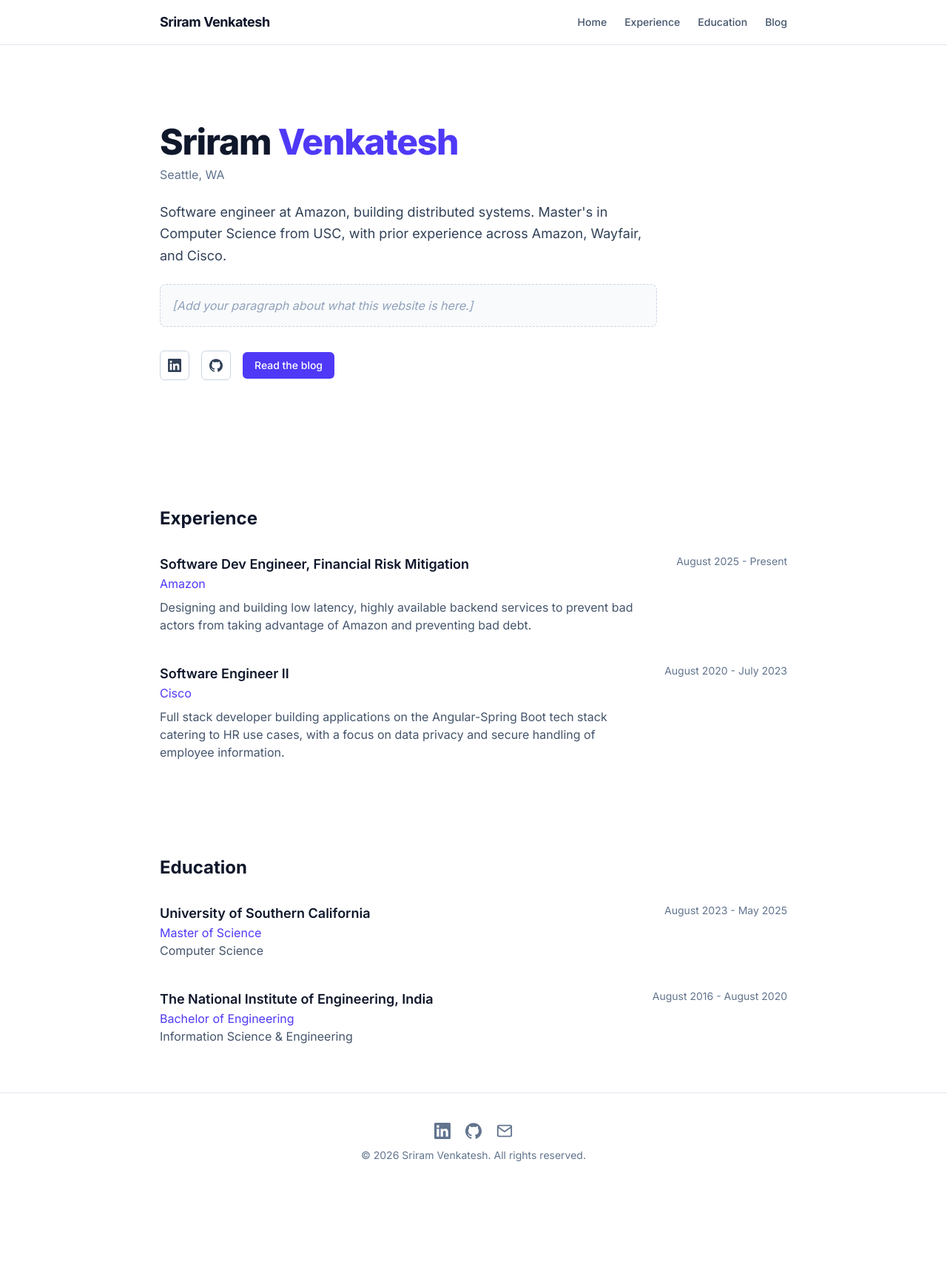
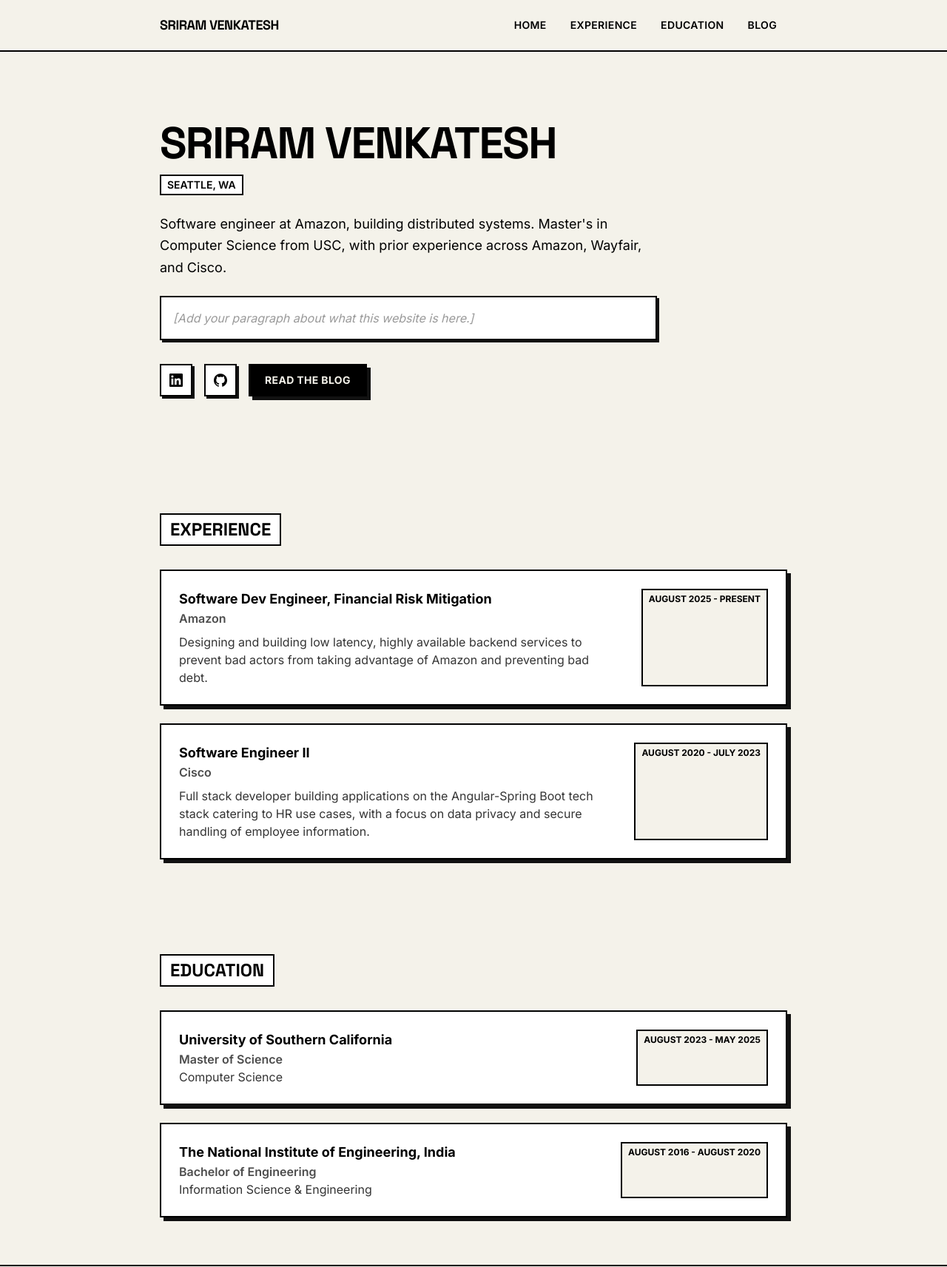
Before and after one commit to sriramv-98/sriramv-98.github.io, an Astro site: page / in a window 1280 px wide. Shown: the top 1713 px of the page at 74% size. Before the commit the page ends 1612 px from the top, so only its background shows below. Built offline with nearby package versions, Linux system fonts and the light colour scheme; Astro itself is replaced by a stand-in of ours.

Commit message:
Adopt neobrutalist visual style (inspired by Astro's Brutal theme), muted palette
- Thick black borders + hard offset shadows on cards, buttons, nav
- Cream/paper background instead of white, black/white only (no bright accent colors)
- Space Grotesk display font for headings, paired with Inter for body
- Press-effect interaction on buttons/links/cards on hover

```diff
--- a/src/components/Footer.astro
+++ b/src/components/Footer.astro
@@ -2,17 +2,17 @@
 const year = new Date().getFullYear();
 ---
 
-<footer class="border-t border-slate-200 py-10 text-center text-sm text-slate-500">
-  <div class="mx-auto flex max-w-4xl flex-col items-center gap-3 px-6">
-    <div class="flex gap-5">
+<footer class="border-t-2 border-black py-10 text-center text-sm text-black">
+  <div class="mx-auto flex max-w-4xl flex-col items-center gap-4 px-6">
+    <div class="flex gap-4">
       <a
         href="https://www.linkedin.com/in/sriram-venkatesh98/"
         target="_blank"
         rel="noopener noreferrer"
         aria-label="LinkedIn"
-        class="text-slate-500 transition-colors hover:text-slate-800"
+        class="shadow-brutal-sm flex h-10 w-10 items-center justify-center border-2 border-black bg-white text-black transition-transform hover:translate-x-[3px] hover:translate-y-[3px] hover:shadow-none"
       >
-        <svg xmlns="http://www.w3.org/2000/svg" viewBox="0 0 24 24" width="22" height="22" fill="currentColor" aria-hidden="true">
+        <svg xmlns="http://www.w3.org/2000/svg" viewBox="0 0 24 24" width="18" height="18" fill="currentColor" aria-hidden="true">
           <path d="M20.447 20.452h-3.554v-5.569c0-1.328-.027-3.037-1.852-3.037-1.853 0-2.136 1.445-2.136 2.939v5.667H9.351V9h3.414v1.561h.046c.477-.9 1.637-1.85 3.37-1.85 3.601 0 4.267 2.37 4.267 5.455v6.286zM5.337 7.433a2.062 2.062 0 1 1 0-4.124 2.062 2.062 0 0 1 0 4.124zM7.114 20.452H3.558V9h3.556v11.452zM22.225 0H1.771C.792 0 0 .774 0 1.729v20.542C0 23.227.792 24 1.771 24h20.451C23.2 24 24 23.227 24 22.271V1.729C24 .774 23.2 0 22.222 0h.003z"/>
         </svg>
       </a>
@@ -21,23 +21,23 @@ const year = new Date().getFullYear();
         target="_blank"
         rel="noopener noreferrer"
         aria-label="GitHub"
-        class="text-slate-500 transition-colors hover:text-slate-800"
+        class="shadow-brutal-sm flex h-10 w-10 items-center justify-center border-2 border-black bg-white text-black transition-transform hover:translate-x-[3px] hover:translate-y-[3px] hover:shadow-none"
       >
-        <svg xmlns="http://www.w3.org/2000/svg" viewBox="0 0 24 24" width="22" height="22" fill="currentColor" aria-hidden="true">
+        <svg xmlns="http://www.w3.org/2000/svg" viewBox="0 0 24 24" width="18" height="18" fill="currentColor" aria-hidden="true">
           <path d="M12 .297c-6.63 0-12 5.373-12 12 0 5.303 3.438 9.8 8.205 11.385.6.113.82-.258.82-.577 0-.285-.01-1.04-.015-2.04-3.338.724-4.042-1.61-4.042-1.61-.546-1.385-1.333-1.754-1.333-1.754-1.089-.744.083-.729.083-.729 1.205.084 1.84 1.237 1.84 1.237 1.07 1.834 2.807 1.304 3.492.997.108-.775.418-1.305.762-1.605-2.665-.303-5.466-1.332-5.466-5.93 0-1.31.469-2.38 1.236-3.22-.124-.303-.535-1.523.117-3.176 0 0 1.008-.322 3.301 1.23a11.5 11.5 0 0 1 3.003-.404c1.02.005 2.047.138 3.006.404 2.29-1.552 3.297-1.23 3.297-1.23.653 1.653.242 2.873.118 3.176.77.84 1.235 1.91 1.235 3.22 0 4.61-2.807 5.624-5.48 5.921.43.372.823 1.102.823 2.222 0 1.604-.014 2.896-.014 3.286 0 .32.216.694.825.576C20.565 22.092 24 17.592 24 12.297c0-6.627-5.373-12-12-12"/>
         </svg>
       </a>
       <a
         href="mailto:sriram47venkatesh@gmail.com"
         aria-label="Email"
-        class="text-slate-500 transition-colors hover:text-slate-800"
+        class="shadow-brutal-sm flex h-10 w-10 items-center justify-center border-2 border-black bg-white text-black transition-transform hover:translate-x-[3px] hover:translate-y-[3px] hover:shadow-none"
       >
-        <svg xmlns="http://www.w3.org/2000/svg" viewBox="0 0 24 24" width="22" height="22" fill="none" stroke="currentColor" stroke-width="2" stroke-linecap="round" stroke-linejoin="round" aria-hidden="true">
+        <svg xmlns="http://www.w3.org/2000/svg" viewBox="0 0 24 24" width="18" height="18" fill="none" stroke="currentColor" stroke-width="2" stroke-linecap="round" stroke-linejoin="round" aria-hidden="true">
           <rect x="2" y="4" width="20" height="16" rx="2"/>
           <path d="m22 6-10 7L2 6"/>
         </svg>
       </a>
     </div>
-    <p>&copy; {year} Sriram Venkatesh. All rights reserved.</p>
+    <p class="font-semibold">&copy; {year} Sriram Venkatesh. All rights reserved.</p>
   </div>
 </footer>
--- a/src/components/Nav.astro
+++ b/src/components/Nav.astro
@@ -7,15 +7,18 @@ const links = [
 ];
 ---
 
-<header class="sticky top-0 z-50 border-b border-slate-200 bg-white/80 backdrop-blur">
+<header class="sticky top-0 z-50 border-b-2 border-black bg-[#f4f2ea]">
   <nav class="mx-auto flex max-w-4xl items-center justify-between px-6 py-4">
-    <a href="/" class="text-lg font-bold tracking-tight text-slate-900">
+    <a href="/" class="font-display text-lg font-bold uppercase tracking-tight text-black">
       Sriram Venkatesh
     </a>
-    <ul class="flex items-center gap-6 text-sm font-medium text-slate-600">
+    <ul class="flex items-center gap-1 text-sm font-semibold uppercase tracking-wide text-black">
       {links.map((link) => (
         <li>
-          <a href={link.href} class="transition-colors hover:text-slate-900">
+          <a
+            href={link.href}
+            class="inline-block border-2 border-transparent px-3 py-1.5 transition-colors hover:border-black hover:bg-black hover:text-[#f4f2ea]"
+          >
             {link.label}
           </a>
         </li>
--- a/src/layouts/Layout.astro
+++ b/src/layouts/Layout.astro
@@ -36,7 +36,7 @@ const siteName = 'Sriram Venkatesh';
 
     <link rel="preconnect" href="https://fonts.googleapis.com" />
     <link rel="preconnect" href="https://fonts.gstatic.com" crossorigin />
-    <link href="https://fonts.googleapis.com/css2?family=Inter:wght@400;500;600;700;800&display=swap" rel="stylesheet" />
+    <link href="https://fonts.googleapis.com/css2?family=Inter:wght@400;500;600;700;800&family=Space+Grotesk:wght@500;600;700&display=swap" rel="stylesheet" />
   </head>
   <body>
     <slot />
--- a/src/pages/index.astro
+++ b/src/pages/index.astro
@@ -45,12 +45,14 @@ const education = [
   <main class="mx-auto max-w-4xl px-6">
     <!-- Hero / About -->
     <section id="about" class="flex min-h-[70vh] flex-col justify-center py-20">
-      <h1 class="text-4xl font-extrabold tracking-tight text-slate-900 sm:text-5xl">
-        Sriram <span class="text-indigo-600">Venkatesh</span>
+      <h1 class="font-display text-4xl font-bold uppercase tracking-tight text-black sm:text-6xl">
+        Sriram Venkatesh
       </h1>
-      <p class="mt-2 text-slate-500">Seattle, WA</p>
+      <p class="mt-3 inline-block w-fit border-2 border-black bg-white px-2 py-0.5 text-sm font-semibold uppercase">
+        Seattle, WA
+      </p>
 
-      <p class="mt-6 max-w-2xl text-lg leading-relaxed text-slate-700">
+      <p class="mt-6 max-w-2xl text-lg leading-relaxed text-black">
         Software engineer at Amazon, building distributed systems. Master's in Computer
         Science from USC, with prior experience across Amazon, Wayfair, and Cisco.
       </p>
@@ -59,7 +61,7 @@ const education = [
         TODO (Sriram): Add a paragraph here describing what this website is about
         (portfolio + weekly learnings blog). Replace the placeholder <p> below.
       -->
-      <p class="mt-6 max-w-2xl rounded-lg border border-dashed border-slate-300 bg-slate-50 p-4 text-slate-400 italic">
+      <p class="shadow-brutal-sm mt-6 max-w-2xl border-2 border-black bg-white p-4 text-black/40 italic">
         [Add your paragraph about what this website is here.]
       </p>
 
@@ -69,7 +71,7 @@ const education = [
           target="_blank"
           rel="noopener noreferrer"
           aria-label="LinkedIn"
-          class="flex h-10 w-10 items-center justify-center rounded-md border border-slate-300 text-slate-700 transition-colors hover:border-slate-400 hover:bg-slate-50"
+          class="shadow-brutal-sm flex h-11 w-11 items-center justify-center border-2 border-black bg-white text-black transition-transform hover:translate-x-[3px] hover:translate-y-[3px] hover:shadow-none"
         >
           <svg xmlns="http://www.w3.org/2000/svg" viewBox="0 0 24 24" width="18" height="18" fill="currentColor" aria-hidden="true">
             <path d="M20.447 20.452h-3.554v-5.569c0-1.328-.027-3.037-1.852-3.037-1.853 0-2.136 1.445-2.136 2.939v5.667H9.351V9h3.414v1.561h.046c.477-.9 1.637-1.85 3.37-1.85 3.601 0 4.267 2.37 4.267 5.455v6.286zM5.337 7.433a2.062 2.062 0 1 1 0-4.124 2.062 2.062 0 0 1 0 4.124zM7.114 20.452H3.558V9h3.556v11.452zM22.225 0H1.771C.792 0 0 .774 0 1.729v20.542C0 23.227.792 24 1.771 24h20.451C23.2 24 24 23.227 24 22.271V1.729C24 .774 23.2 0 22.222 0h.003z"/>
@@ -80,7 +82,7 @@ const education = [
           target="_blank"
           rel="noopener noreferrer"
           aria-label="GitHub"
-          class="flex h-10 w-10 items-center justify-center rounded-md border border-slate-300 text-slate-700 transition-colors hover:border-slate-400 hover:bg-slate-50"
+          class="shadow-brutal-sm flex h-11 w-11 items-center justify-center border-2 border-black bg-white text-black transition-transform hover:translate-x-[3px] hover:translate-y-[3px] hover:shadow-none"
         >
           <svg xmlns="http://www.w3.org/2000/svg" viewBox="0 0 24 24" width="18" height="18" fill="currentColor" aria-hidden="true">
             <path d="M12 .297c-6.63 0-12 5.373-12 12 0 5.303 3.438 9.8 8.205 11.385.6.113.82-.258.82-.577 0-.285-.01-1.04-.015-2.04-3.338.724-4.042-1.61-4.042-1.61-.546-1.385-1.333-1.754-1.333-1.754-1.089-.744.083-.729.083-.729 1.205.084 1.84 1.237 1.84 1.237 1.07 1.834 2.807 1.304 3.492.997.108-.775.418-1.305.762-1.605-2.665-.303-5.466-1.332-5.466-5.93 0-1.31.469-2.38 1.236-3.22-.124-.303-.535-1.523.117-3.176 0 0 1.008-.322 3.301 1.23a11.5 11.5 0 0 1 3.003-.404c1.02.005 2.047.138 3.006.404 2.29-1.552 3.297-1.23 3.297-1.23.653 1.653.242 2.873.118 3.176.77.84 1.235 1.91 1.235 3.22 0 4.61-2.807 5.624-5.48 5.921.43.372.823 1.102.823 2.222 0 1.604-.014 2.896-.014 3.286 0 .32.216.694.825.576C20.565 22.092 24 17.592 24 12.297c0-6.627-5.373-12-12-12"/>
@@ -88,7 +90,7 @@ const education = [
         </a>
         <a
           href="/blog"
-          class="rounded-md bg-indigo-600 px-4 py-2 text-sm font-medium text-white transition-colors hover:bg-indigo-500"
+          class="shadow-brutal border-2 border-black bg-black px-5 py-2.5 text-sm font-bold uppercase tracking-wide text-[#f4f2ea] transition-transform hover:translate-x-[3px] hover:translate-y-[3px] hover:shadow-none"
         >
           Read the blog
         </a>
@@ -97,16 +99,20 @@ const education = [
 
     <!-- Experience -->
     <section id="experience" class="py-16">
-      <h2 class="text-2xl font-bold text-slate-900">Experience</h2>
-      <div class="mt-8 space-y-10">
+      <h2 class="font-display inline-block border-2 border-black bg-white px-3 py-1 text-2xl font-bold uppercase">
+        Experience
+      </h2>
+      <div class="mt-8 space-y-6">
         {experience.map((item) => (
-          <div class="flex flex-col justify-between gap-1 sm:flex-row sm:gap-8">
+          <div class="shadow-brutal flex flex-col justify-between gap-2 border-2 border-black bg-white p-6 sm:flex-row sm:gap-8">
             <div>
-              <h3 class="text-lg font-semibold text-slate-900">{item.role}</h3>
-              <p class="text-indigo-600">{item.org}</p>
-              <p class="mt-2 max-w-2xl text-slate-600">{item.description}</p>
+              <h3 class="text-lg font-bold text-black">{item.role}</h3>
+              <p class="font-semibold text-black/70">{item.org}</p>
+              <p class="mt-2 max-w-2xl text-black/80">{item.description}</p>
             </div>
-            <p class="whitespace-nowrap text-sm text-slate-500 sm:text-right">{item.period}</p>
+            <p class="whitespace-nowrap border-2 border-black bg-[#f4f2ea] px-2 py-1 text-xs font-bold uppercase sm:text-right">
+              {item.period}
+            </p>
           </div>
         ))}
       </div>
@@ -114,16 +120,20 @@ const education = [
 
     <!-- Education -->
     <section id="education" class="py-16">
-      <h2 class="text-2xl font-bold text-slate-900">Education</h2>
-      <div class="mt-8 space-y-10">
+      <h2 class="font-display inline-block border-2 border-black bg-white px-3 py-1 text-2xl font-bold uppercase">
+        Education
+      </h2>
+      <div class="mt-8 space-y-6">
         {education.map((item) => (
-          <div class="flex flex-col justify-between gap-1 sm:flex-row sm:gap-8">
+          <div class="shadow-brutal flex flex-col justify-between gap-2 border-2 border-black bg-white p-6 sm:flex-row sm:gap-8">
             <div>
-              <h3 class="text-lg font-semibold text-slate-900">{item.school}</h3>
-              <p class="text-indigo-600">{item.degree}</p>
-              <p class="text-slate-600">{item.field}</p>
+              <h3 class="text-lg font-bold text-black">{item.school}</h3>
+              <p class="font-semibold text-black/70">{item.degree}</p>
+              <p class="text-black/80">{item.field}</p>
             </div>
-            <p class="whitespace-nowrap text-sm text-slate-500 sm:text-right">{item.period}</p>
+            <p class="whitespace-nowrap border-2 border-black bg-[#f4f2ea] px-2 py-1 text-xs font-bold uppercase sm:text-right">
+              {item.period}
+            </p>
           </div>
         ))}
       </div>
--- a/src/styles/global.css
+++ b/src/styles/global.css
@@ -3,6 +3,17 @@
 
 @theme {
   --font-sans: "Inter", ui-sans-serif, system-ui, sans-serif;
+  --font-display: "Space Grotesk", ui-sans-serif, system-ui, sans-serif;
+}
+
+/* Neobrutalist building blocks: thick black borders, hard offset shadows,
+   no blur/gradients, muted paper background instead of bright accent colors. */
+@utility shadow-brutal {
+  box-shadow: 5px 5px 0 0 #111111;
+}
+
+@utility shadow-brutal-sm {
+  box-shadow: 3px 3px 0 0 #111111;
 }
 
 html {
@@ -10,5 +21,9 @@ html {
 }
 
 body {
-  @apply bg-white text-slate-800 antialiased;
+  @apply bg-[#f4f2ea] text-black antialiased;
 }
+
+.prose :where(a):not(:where([class~="not-prose"] *)) {
+  @apply font-semibold text-black underline decoration-2 underline-offset-2;
+}
```
Also changed, not shown: src/pages/blog/[...slug].astro (+9 -4 lines), src/pages/blog/index.astro (+15 -8 lines).
